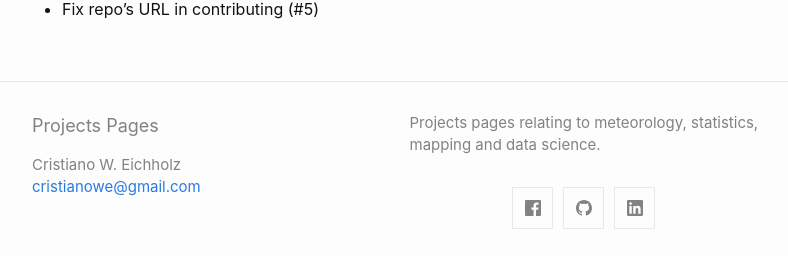
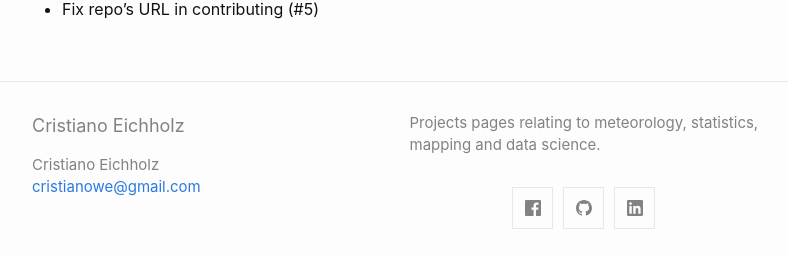
Before and after one commit to ceichholz/ceichholz.github.io, a Jekyll site: the page built from History.markdown, in a window 1280 px wide and 900 px high, scrolled down 3845 px. Shown: the part 641-897 px from the top of the window, without its empty margins (238-1026 px from the left). Built offline with Jekyll 4.4.1, drawn with Linux system fonts in a browser that asks for light colours; our own code applies the rules of GitHub Pages for plain Markdown files; some of the changed text lies outside the part shown.

Commit message:
Update _config.yml

```diff
--- a/_config.yml
+++ b/_config.yml
@@ -1,5 +1,5 @@
-title: Projects Pages
-author: Cristiano W. Eichholz
+title: Cristiano Eichholz
+author: Cristiano Eichholz
 email: cristianowe@gmail.com
 description: > # this means to ignore newlines until "show_exerpts:"
   Projects pages relating to meteorology, statistics, mapping and data science.
@@ -7,7 +7,7 @@ description: > # this means to ignore newlines until "show_exerpts:"
 #  line in _config.yml. It will appear in your document head meta (for
 #  Google search results) and in your feed.xml site description.
 
-show_excerpts: false # set to true to show excerpts on the homepage
+show_excerpts: true # set to true to show excerpts on the homepage
 
 # Minima date format
 # refer to http://shopify.github.io/liquid/filters/date/ if you want to customize this
```
